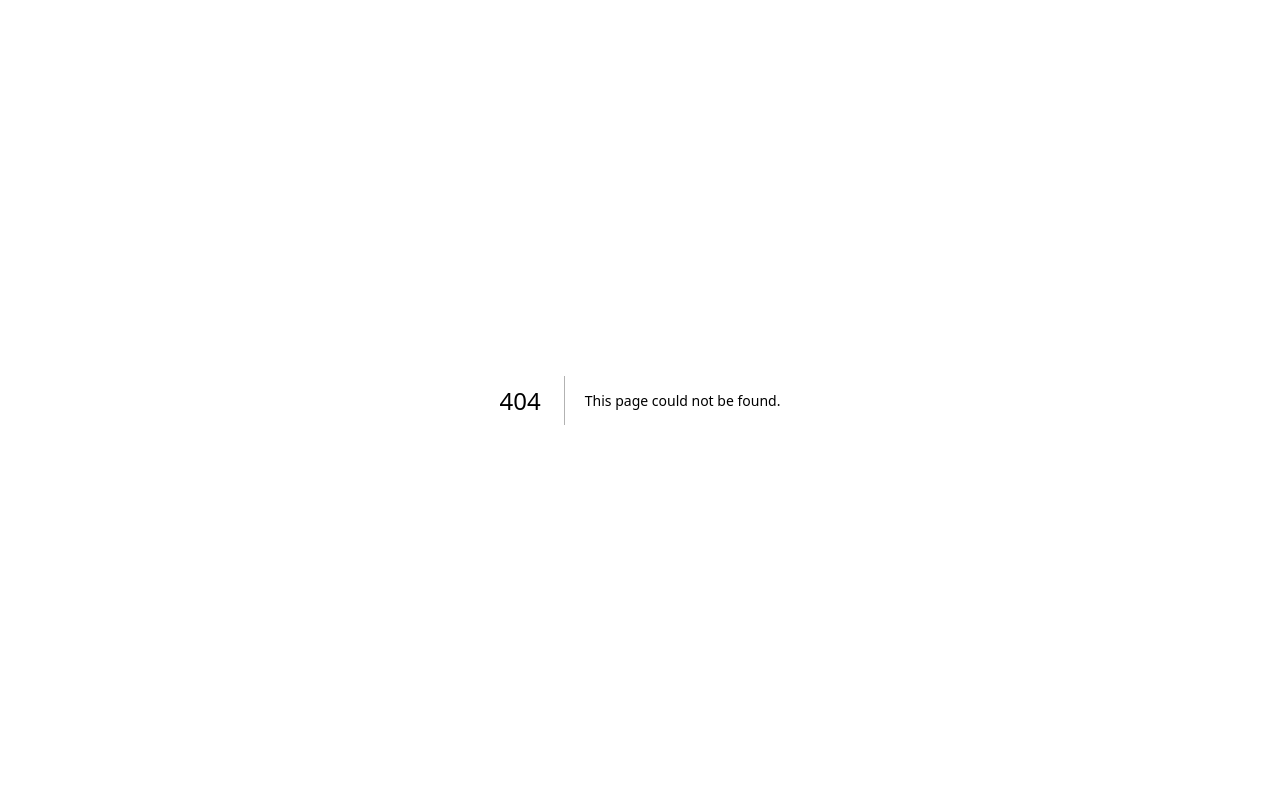
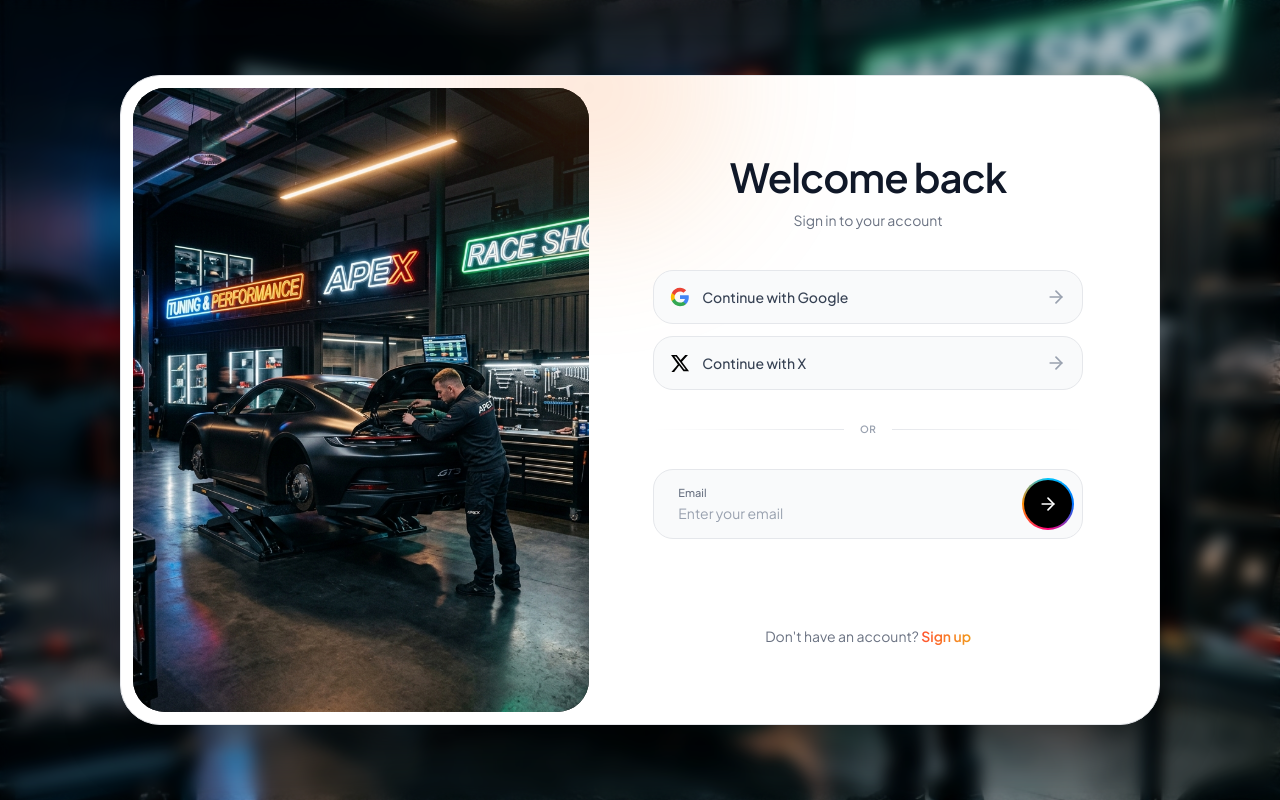
Before and after one commit to xqinarfa/Arthasee, a Next.js app: page /login in a window 1280 px wide. Before the commit this address had no page. Built offline with nearby package versions, Linux system fonts and the light colour scheme.

Commit message:
feat: implement landing page layout with Header, About, and Login components

```diff
--- a/package.json
+++ b/package.json
@@ -12,6 +12,7 @@
     "@gsap/react": "^2.1.2",
     "framer-motion": "^13.1.0",
     "gsap": "^3.15.0",
+    "lucide-react": "^1.31.0",
     "next": "16.3.0",
     "react": "19.2.8",
     "react-dom": "19.2.8"
--- a/src/app/globals.css
+++ b/src/app/globals.css
@@ -19,6 +19,18 @@
 html {
   scroll-behavior: smooth;
   overflow-x: clip;
+}
+
+/* Hide scrollbar globally */
+::-webkit-scrollbar {
+  display: none;
+  width: 0;
+  background: transparent;
+}
+
+* {
+  -ms-overflow-style: none; /* IE and Edge */
+  scrollbar-width: none; /* Firefox */
 }
 
 body {
@@ -153,7 +165,7 @@
   position: relative;
   overflow: hidden;
   z-index: 1;
-  transition: color 300ms var(--ease-out), border-color 300ms var(--ease-out), transform 160ms var(--ease-out), box-shadow 160ms var(--ease-out);
+  transition: color 400ms var(--ease-in-out), border-color 400ms var(--ease-in-out), transform 300ms var(--ease-in-out), box-shadow 300ms var(--ease-in-out);
   cursor: pointer;
 }
 
@@ -162,10 +174,12 @@
   position: absolute;
   top: 0;
   left: 0;
-  width: 0;
+  width: 100%;
   height: 100%;
   background: var(--hover-bg, #fff);
-  transition: width 300ms var(--ease-out);
+  transform: scaleX(0);
+  transform-origin: right;
+  transition: transform 400ms var(--ease-in-out);
   z-index: -1;
 }
 
@@ -175,7 +189,8 @@
 
 @media (hover: hover) and (pointer: fine) {
   .btn-press:hover::before {
-    width: 100%;
+    transform: scaleX(1);
+    transform-origin: left;
   }
   .btn-press:hover {
     color: var(--hover-fg, #0a5b34) !important;
@@ -185,13 +200,13 @@
 
 /* ─── Card Hover Lift ─────────────────────────────────────── */
 .card-hover {
-  transition: transform 250ms var(--ease-out), box-shadow 250ms var(--ease-out);
+  transition: transform 400ms var(--ease-in-out), box-shadow 400ms var(--ease-in-out);
 }
 
 @media (hover: hover) and (pointer: fine) {
   .card-hover:hover {
-    transform: translateY(-5px);
-    box-shadow: 0 16px 40px rgba(0, 0, 0, 0.12);
+    transform: translateY(-8px);
+    box-shadow: 0 20px 40px rgba(0, 0, 0, 0.12);
   }
 }
 
--- /dev/null
+++ b/src/app/login/page.tsx
@@ -0,0 +1,5 @@
+import Login from '@/components/Login';
+
+export default function LoginPage() {
+  return <Login />;
+}
--- a/src/components/About.tsx
+++ b/src/components/About.tsx
@@ -9,42 +9,36 @@
           {/* Text column */}
           <div className="reveal-left w-full lg:w-1/2 relative">
             {/* Decorative green block */}
-            <div className="absolute -left-4 top-8 w-[180px] h-20 bg-[#0a5b34] rounded-r-md hidden lg:block z-0" />
+            <div className="absolute -left-4 top-8 w-[194px] h-28 bg-[#0a5b34] hidden lg:block z-0" />
 
             {/* Watermark */}
             <div
-              className="absolute pointer-events-none select-none -top-12 left-20 lg:left-[190px] hidden md:block z-0 overflow-hidden"
+              className="absolute pointer-events-none select-none -top-8 md:-top-10 lg:-top-12 left-10 md:left-20 lg:left-[190px] hidden sm:block z-0 overflow-hidden"
               aria-hidden
             >
-              <div className="[word-break:break-word] flex flex-col font-extrabold italic justify-center leading-[0] opacity-35 text-[96px] text-transparent whitespace-nowrap"
-                   style={{ WebkitTextStroke: "2px #E5E5E5" }}
+              <div className="flex flex-col font-extrabold italic justify-center leading-none opacity-35 text-6xl md:text-7xl lg:text-[96px] text-transparent whitespace-nowrap"
+                style={{ WebkitTextStroke: "2px #E5E5E5" }}
               >
-                <p className="leading-[normal]">ABOUT US</p>
+                ABOUT US
               </div>
             </div>
 
             <div className="relative lg:pl-14">
-              <p
-                className="text-[#0a5b34] font-semibold text-[13px] uppercase tracking-widest mb-3"
-
-              >
+              <p className="text-[#0a5b34] font-semibold text-xs md:text-[13px] uppercase tracking-widest mb-3">
                 TENTANG KAMI
               </p>
 
-              <h2
-                className="font-bold leading-tight mb-6 text-[#333]"
-                style={{
-                  fontSize: "clamp(28px, 4vw, 40px)",
-                }}
-              >
-                MEMBANTU BENGKEL BEKERJA
-                <span className="text-[#0a5b34]"> LEBIH TERATUR</span>
+              <h2 className="font-bold leading-tight mb-6 text-[#333] text-[22px] sm:text-3xl md:text-4xl lg:text-[28px] xl:text-[36px] 2xl:text-[40px] flex flex-col gap-1">
+                <span className="block whitespace-nowrap">
+                  <span className="text-[#fafafa]">MEMB</span>ANTU BENGKEL BEKERJA
+                </span>
+                <span className="block">
+                  <span className="text-[#fafafa]">LEBIH</span>
+                  <span className="text-[#0a5b34]"> TERATUR</span>
+                </span>
               </h2>
 
-              <div
-                className="text-[#666] text-justify leading-relaxed"
-                style={{ fontSize: "clamp(14px, 1.6vw, 16px)" }}
-              >
+              <div className="text-[#666] text-justify leading-relaxed text-sm md:text-base">
                 <p className="font-bold text-[#333] mb-3">
                   &ldquo;Pelanggan adalah aset kami. Tanpa pelanggan dan sistem yang mengurus mereka,
                   gudang dan montir sebanyak apa pun tidak ada gunanya.&rdquo;
@@ -56,7 +50,8 @@
                   Pengelolaan bengkel tidak hanya soal memperbaiki kendaraan. Ada pelanggan yang perlu
                   dicatat, riwayat servis yang perlu disimpan, pekerjaan yang harus dipantau, hingga
                   kendaraan yang perlu kembali diservis.
-
+                </p>
+                <p className="mt-3">
                   Arthasee hadir untuk membantu semua proses tersebut menjadi lebih sederhana dalam satu
                   sistem. Data pelanggan, kendaraan, servis, hingga kebutuhan operasional bengkel dapat
                   dikelola dengan lebih rapi dan mudah diakses.
--- a/src/components/Header.tsx
+++ b/src/components/Header.tsx
@@ -88,9 +88,8 @@
           ))}
         </nav>
 
-        {/* Desktop CTA */}
         <a
-          href="#"
+          href="/login"
           className="hidden lg:flex btn-press items-center bg-[#0a5b34] text-white text-[13px] font-semibold px-5 py-[10px] rounded-[5px]"
 
         >
--- /dev/null
+++ b/src/components/Login.tsx
@@ -0,0 +1,126 @@
+import React from 'react';
+import { ArrowRight } from 'lucide-react';
+
+export default function Login() {
+  return (
+    <div className="min-h-screen w-full bg-black relative flex items-center justify-center p-4 sm:p-8 overflow-hidden font-sans">
+
+      {/* 1. Global Background */}
+      {/* Background Video */}
+      <img
+        src="/assets/mechanic-bg.png"
+        alt="Mechanic Shop Background"
+        className="absolute top-0 left-0 w-full h-full object-cover scale-[1.05] pointer-events-none"
+      />
+
+      {/* Overlay */}
+      <div className="absolute inset-0 bg-black/10 backdrop-blur-sm pointer-events-none"></div>
+
+      {/* 2. Main Center Card */}
+      <div className="z-10 relative flex flex-col md:flex-row w-full max-w-260 min-h-[650px] bg-white rounded-[2.5rem] shadow-[0_20px_50px_rgba(0,0,0,0.5)] border border-gray-200 p-2 md:p-3 overflow-hidden">
+
+        {/* 3. Left Side (Video Mask Area) */}
+        <div className="w-full md:w-[45%] h-[250px] md:h-auto bg-[#0c0c0e] rounded-[2rem] overflow-hidden relative shrink-0">
+          <img
+            src="/assets/mechanic-bg.png"
+            alt="Mechanic Shop Background"
+            className="absolute inset-0 w-full h-full object-cover pointer-events-none"
+          />
+        </div>
+
+        {/* 4. Right Side (Form Area) */}
+        <div className="w-full md:w-[55%] relative p-8 md:p-12 lg:p-16 flex flex-col justify-center">
+
+          {/* Decorative blurred circle */}
+          <div className="absolute top-0 left-0 w-64 h-64 blur-[80px] bg-gradient-to-br from-[#FF512F] to-[#F09819] opacity-20 rounded-full pointer-events-none -translate-x-1/2 -translate-y-1/2"></div>
+
+          {/* Header */}
+          <div className="flex flex-col items-center text-center mb-10 z-10 relative">
+            <h1 className="text-[40px] font-semibold tracking-tight text-gray-900 leading-tight">Welcome back</h1>
+            <p className="text-sm text-gray-500 mt-2">Sign in to your account</p>
+          </div>
+
+          {/* Social Buttons */}
+          <div className="flex flex-col gap-3 mb-8 z-10 relative">
+            <button className="flex items-center justify-between w-full bg-gray-50 border border-gray-200 rounded-[1.25rem] p-4 group hover:bg-gray-100 transition-colors">
+              <div className="flex items-center gap-3">
+                <svg xmlns="http://www.w3.org/2000/svg" viewBox="0 0 24 24" className="w-5 h-5">
+                  <path d="M22.56 12.25c0-.78-.07-1.53-.2-2.25H12v4.26h5.92c-.26 1.37-1.04 2.53-2.21 3.31v2.77h3.57c2.08-1.92 3.28-4.74 3.28-8.09z" fill="#4285F4" />
+                  <path d="M12 23c2.97 0 5.46-.98 7.28-2.66l-3.57-2.77c-.98.66-2.23 1.06-3.71 1.06-2.86 0-5.29-1.93-6.16-4.53H2.18v2.84C3.99 20.53 7.7 23 12 23z" fill="#34A853" />
+                  <path d="M5.84 14.09c-.22-.66-.35-1.36-.35-2.09s.13-1.43.35-2.09V7.07H2.18C1.43 8.55 1 10.22 1 12s.43 3.45 1.18 4.93l2.85-2.22.81-.62z" fill="#FBBC05" />
+                  <path d="M12 5.38c1.62 0 3.06.56 4.21 1.64l3.15-3.15C17.45 2.09 14.97 1 12 1 7.7 1 3.99 3.47 2.18 7.07l3.66 2.84c.87-2.6 3.3-4.53 6.16-4.53z" fill="#EA4335" />
+                </svg>
+                <span className="text-sm font-medium text-gray-700">Continue with Google</span>
+              </div>
+              <ArrowRight className="w-5 h-5 text-gray-400 group-hover:text-gray-600 transition-colors" />
+            </button>
+
+            <button className="flex items-center justify-between w-full bg-gray-50 border border-gray-200 rounded-[1.25rem] p-4 group hover:bg-gray-100 transition-colors">
+              <div className="flex items-center gap-3">
+                <svg xmlns="http://www.w3.org/2000/svg" viewBox="0 0 24 24" className="w-5 h-5 text-black" fill="currentColor">
+                  <path d="M18.244 2.25h3.308l-7.227 8.26 8.502 11.24H16.17l-5.214-6.817L4.99 22.75H1.68l7.73-8.835L1.254 2.25H8.08l4.713 6.231zm-1.161 17.52h1.833L7.084 4.126H5.117z"/>
+                </svg>
+                <span className="text-sm font-medium text-gray-700">Continue with X</span>
+              </div>
+              <ArrowRight className="w-5 h-5 text-gray-400 group-hover:text-gray-600 transition-colors" />
+            </button>
+          </div>
+
+          {/* Divider */}
+          <div className="flex items-center gap-4 mb-8 z-10 relative">
+            <div className="h-px flex-1 bg-gradient-to-r from-transparent to-gray-200"></div>
+            <span className="text-[10px] uppercase tracking-wider text-gray-400 font-semibold">OR</span>
+            <div className="h-px flex-1 bg-gradient-to-l from-transparent to-gray-200"></div>
+          </div>
+
+          {/* Email Input Group */}
+          <div className="relative z-10 group">
+            <div className="flex items-center justify-between bg-gray-50 border border-gray-200 rounded-[1.25rem] p-2 transition-all focus-within:bg-white focus-within:border-gray-300 focus-within:shadow-sm hover:border-gray-300">
+              <div className="flex flex-col pl-4 flex-1 justify-center h-full">
+                <label className="text-[11px] text-gray-500 font-medium mb-0.5 select-none cursor-text">Email</label>
+                <input
+                  type="email"
+                  placeholder="Enter your email"
+                  className="bg-transparent text-sm text-gray-900 outline-none placeholder:text-gray-400 w-full"
+                />
+              </div>
+
+              {/* Submit Button */}
+              <button
+                className="relative w-[52px] h-[52px] flex-shrink-0 group/btn cursor-pointer outline-none border-none bg-transparent p-0"
+                type="submit"
+                aria-label="Submit"
+              >
+                {/* Glowing blur background */}
+                <div className="absolute inset-0 rounded-full opacity-0 group-hover/btn:opacity-100 group-hover/btn:animate-spin transition-opacity duration-500 blur-[8px]"
+                     style={{ background: 'conic-gradient(from 0deg, #00c6ff, #0072ff, #ff007a, #ff8a00, #00c6ff)' }}
+                ></div>
+
+                {/* Conic gradient border */}
+                <div className="absolute inset-0 rounded-full overflow-hidden">
+                  <div className="absolute inset-[0px] w-full h-full group-hover/btn:animate-spin transition-transform duration-500"
+                       style={{ background: 'conic-gradient(from 0deg, #00c6ff, #0072ff, #ff007a, #ff8a00, #00c6ff)' }}
+                  ></div>
+
+                  {/* Inner black button */}
+                  <div className="absolute inset-[2px] bg-black rounded-full flex items-center justify-center z-10 group-hover/btn:shadow-[inset_0_2px_10px_rgba(255,255,255,0.25)] transition-all duration-300">
+                    <ArrowRight className="w-5 h-5 text-white transform group-hover/btn:translate-x-0.5 transition-transform duration-300" />
+                  </div>
+                </div>
+              </button>
+            </div>
+          </div>
+
+          {/* Footer */}
+          <div className="mt-auto pt-10 text-center z-10 relative">
+            <span className="text-sm text-gray-500">Don't have an account? </span>
+            <a href="#" className="text-sm font-semibold text-transparent bg-clip-text bg-gradient-to-r from-[#FF512F] to-[#F09819] hover:opacity-80 transition-opacity">
+              Sign up
+            </a>
+          </div>
+
+        </div>
+      </div>
+    </div>
+  );
+}
--- a/src/components/Services.tsx
+++ b/src/components/Services.tsx
@@ -91,28 +91,29 @@
               <div className="relative p-5 flex flex-col gap-2">
                 <h3
                   className="font-bold text-white text-[17px] uppercase"
-
                 >
                   {svc.title}
                 </h3>
                 <p
-                  className="text-white/80 text-[13px] text-justify leading-relaxed"
+                  className="text-white/80 text-[13px] text-justify leading-relaxed pt-1"
                 >
                   {svc.desc}
                 </p>
+                <div className="grid grid-rows-[0fr] opacity-0 group-hover:grid-rows-[1fr] group-hover:opacity-100 transition-all duration-700 ease-[var(--ease-in-out)]">
+                  <div className="overflow-hidden flex flex-col translate-y-2 group-hover:translate-y-0 transition-transform duration-700 ease-[var(--ease-in-out)]">
                     <a
                       href="#"
-                  className="inline-flex items-center gap-1 text-white font-semibold text-[14px] mt-2 group"
-
+                      className="inline-flex items-center gap-1 text-white font-semibold text-[14px] mt-1 group/link w-fit"
                     >
                       Lihat Detail
                       <span
-                    className="inline-block"
-                    style={{ transition: "transform 200ms var(--ease-out)" }}
+                        className="inline-block transition-transform duration-500 ease-[var(--ease-in-out)] group-hover/link:translate-x-1"
                       >
                         →
                       </span>
                     </a>
+                  </div>
+                </div>
               </div>
             </div>
           ))}
```
Also changed, not shown: public/assets/mechanic-bg.png (added), 1 other file (tests, documents, lock files or other folders). Lines whose indentation alone changed are shown as unchanged.
